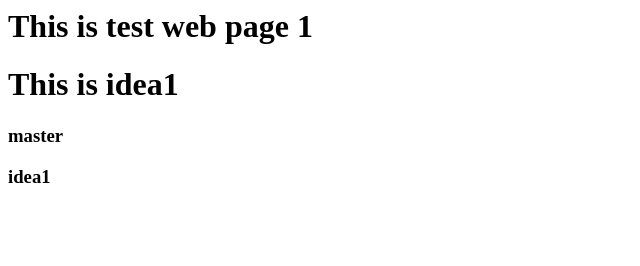
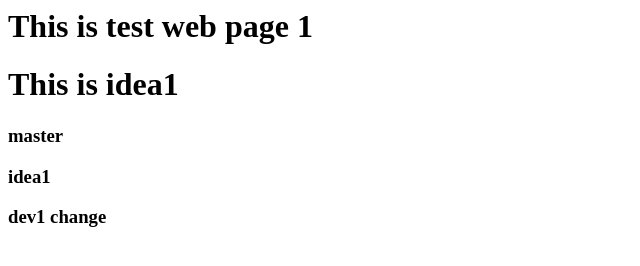
Before and after one commit to bhagyashreesharma/webrepo, a plain HTML site: page index.html in a window 1280 px wide. Shown: the whole page, without its empty margins (0-640 px from the left). Drawn offline with Linux system fonts and the light colour scheme.

Commit message:
dev1 change

```diff
--- a/index.html
+++ b/index.html
@@ -2,3 +2,4 @@
 <h1>This is idea1</h1>
 <h3>master</h3>
 <h3>idea1</h3>
+<h3>dev1 change</h3>
```
